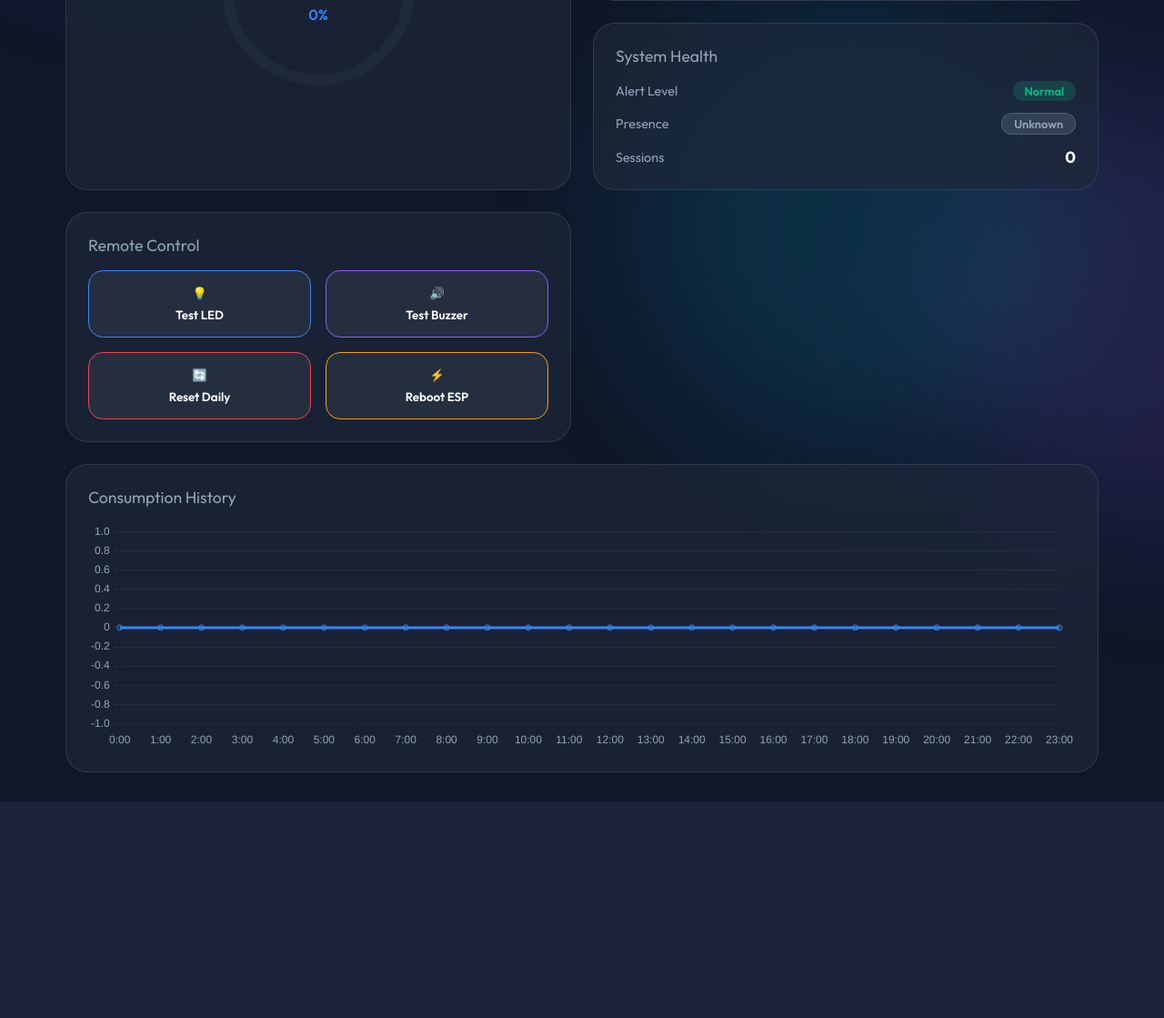
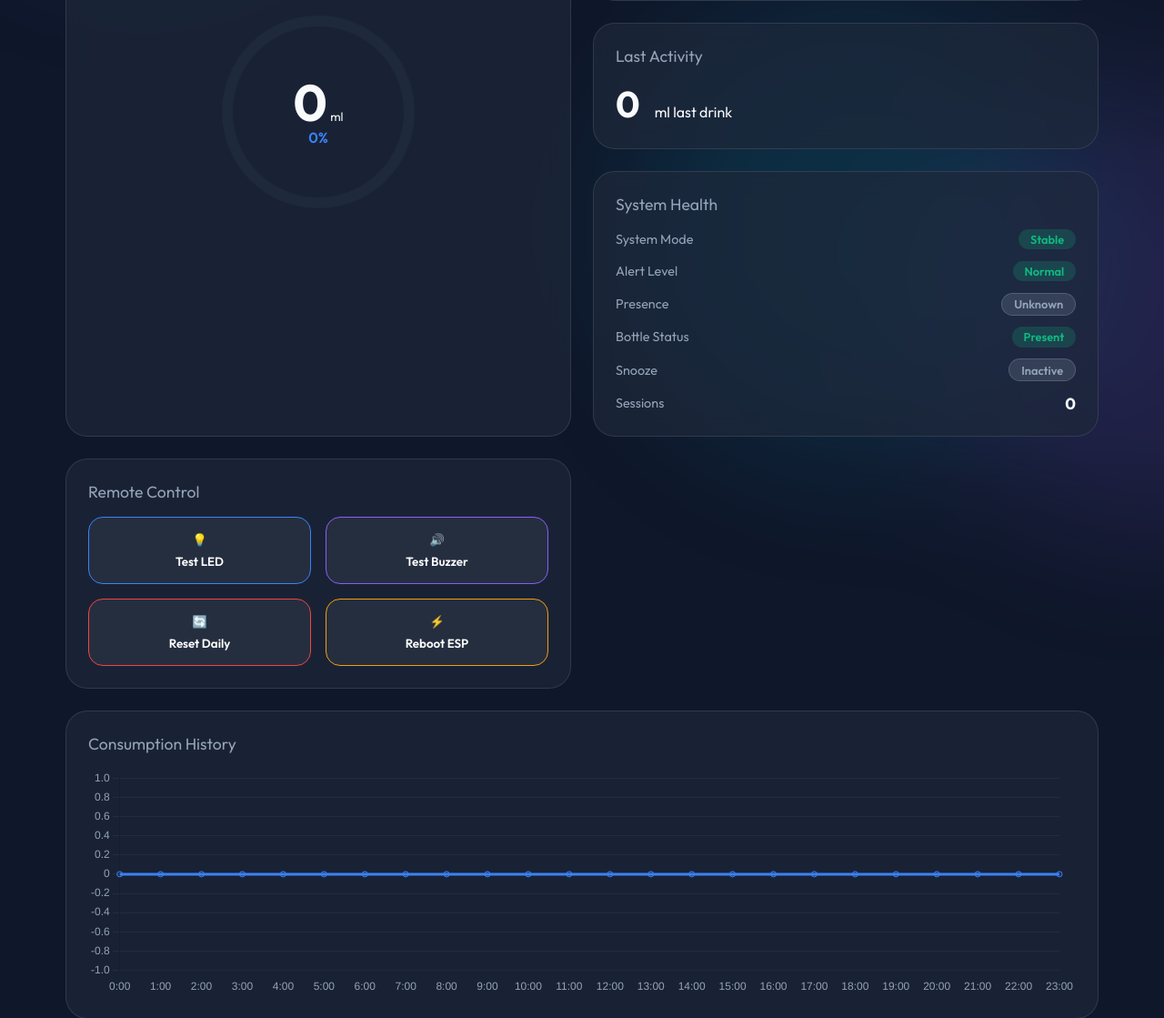
Before and after one commit to mithunbabbira/SmartHydrationSystem, a Flask app: page / in a window 1280 px wide. Shown: the part 447-1566 px from the top of the page at 91% size. Before the commit the page ends 1328 px from the top, so only its background shows below. Run offline with Flask 3, Linux system fonts and the light colour scheme; data that the repository does not hold is empty; some libraries are stand-ins or nearby versions.

Commit message:
Feature: Expanded Diagnostic Suite. Real-time monitoring for System Mode, Snooze, and Bottle Presence.

```diff
--- a/hydration_dashboard.py
+++ b/hydration_dashboard.py
@@ -28,8 +28,12 @@ latest_telemetry = {
     "delta": 0.0,
     "alert": 0,
     "today_ml": 0.0,
-    "presence": "unknown", # Home/Away status
-    "status": "online",  # Assume online initially if server is up
+    "last_drink_ml": 0.0,
+    "presence": "unknown",     # Home/Away
+    "system_mode": "Unknown",  # Monitoring, Sleeping, etc.
+    "snooze_active": False,
+    "bottle_missing": False,
+    "status": "online",        # Server <-> ESP link
     "last_update": None
 }
 
@@ -116,6 +120,22 @@ def on_message(client, userdata, msg):
         latest_telemetry["presence"] = presence
         socketio.emit('presence_update', {"presence": presence})
 
+    elif topic == "hydration/status/mode":
+        latest_telemetry["system_mode"] = payload
+        socketio.emit('telemetry_update', latest_telemetry)
+
+    elif topic == "hydration/alerts/snooze_active":
+        latest_telemetry["snooze_active"] = (payload.lower() == "true")
+        socketio.emit('telemetry_update', latest_telemetry)
+
+    elif topic == "hydration/alerts/bottle_missing":
+        latest_telemetry["bottle_missing"] = (payload.lower() == "true")
+        socketio.emit('telemetry_update', latest_telemetry)
+
+    elif topic == "hydration/consumption/last_drink":
+        latest_telemetry["last_drink_ml"] = float(payload)
+        socketio.emit('telemetry_update', latest_telemetry)
+
 mqtt_client = mqtt.Client(mqtt.CallbackAPIVersion.VERSION2)
 mqtt_client.username_pw_set(MQTT_USER, MQTT_PASSWORD)
 mqtt_client.on_connect = on_connect
--- a/static/css/style.css
+++ b/static/css/style.css
@@ -288,6 +288,12 @@ h1 span {
     border: 1px solid rgba(148, 163, 184, 0.3);
 }
 
+.status-warning {
+    background: rgba(245, 158, 11, 0.2);
+    color: #f59e0b;
+    border: 1px solid rgba(245, 158, 11, 0.3);
+}
+
 .status-grid {
     display: flex;
     flex-direction: column;
--- a/static/js/dashboard.js
+++ b/static/js/dashboard.js
@@ -171,6 +171,40 @@ function updatePresence(presence) {
     }
 }
 
+function updateDiagnostics(data) {
+    // Mode Mapping (if numeric from ESP, convert to labels)
+    const modes = ["Initializing", "Monitoring", "Sleeping", "Away", "Snoozed", "Alerting", "Picked Up", "Evaluating", "Bottle Missing"];
+    const modeLabel = typeof data.system_mode === 'number' ? modes[data.system_mode] : data.system_mode;
+
+    const modeEl = document.getElementById('system-mode');
+    if (modeEl) {
+        modeEl.innerText = modeLabel || 'Unknown';
+        modeEl.className = `status-pill ${modeLabel === 'Alerting' ? 'status-alert' : 'status-ok'}`;
+    }
+
+    // Bottle Presence
+    const bottleEl = document.getElementById('bottle-presence');
+    if (bottleEl) {
+        const isMissing = data.bottle_missing === true || data.bottle_missing === "true";
+        bottleEl.innerText = isMissing ? '❌ Missing' : '✅ Present';
+        bottleEl.className = `status-pill ${isMissing ? 'status-alert' : 'status-ok'}`;
+    }
+
+    // Snooze
+    const snoozeEl = document.getElementById('snooze-status');
+    if (snoozeEl) {
+        const isActive = data.snooze_active === true || data.snooze_active === "true";
+        snoozeEl.innerText = isActive ? '🔔 Snoozed' : 'Inactive';
+        snoozeEl.className = `status-pill ${isActive ? 'status-warning' : 'status-unknown'}`;
+    }
+
+    // Last Drink
+    const lastDrinkEl = document.getElementById('last-drink');
+    if (lastDrinkEl && data.last_drink_ml !== undefined) {
+        lastDrinkEl.innerText = Math.abs(data.last_drink_ml).toFixed(0);
+    }
+}
+
 // ==================== Charts ====================
 function initHistoryChart() {
     const ctx = document.getElementById('history-chart').getContext('2d');
--- a/templates/index.html
+++ b/templates/index.html
@@ -78,9 +78,21 @@
                 </div>
 
                 <!-- Alert/Quick Stats Card -->
+                <div class="card status-card glass">
+                    <h3>Last Activity</h3>
+                    <div class="weight-display">
+                        <span id="last-drink" class="value">0</span>
+                        <span class="unit">ml last drink</span>
+                    </div>
+                </div>
+
                 <div class="card health-card glass">
                     <h3>System Health</h3>
                     <div class="status-grid">
+                        <div class="status-item">
+                            <span>System Mode</span>
+                            <span id="system-mode" class="status-pill status-ok">Stable</span>
+                        </div>
                         <div class="status-item">
                             <span>Alert Level</span>
                             <span id="alert-level" class="status-pill status-ok">Normal</span>
@@ -88,6 +100,14 @@
                         <div class="status-item">
                             <span>Presence</span>
                             <span id="presence-status" class="status-pill status-unknown">Unknown</span>
+                        </div>
+                        <div class="status-item">
+                            <span>Bottle Status</span>
+                            <span id="bottle-presence" class="status-pill status-ok">Present</span>
+                        </div>
+                        <div class="status-item">
+                            <span>Snooze</span>
+                            <span id="snooze-status" class="status-pill status-unknown">Inactive</span>
                         </div>
                         <div class="status-item">
                             <span>Sessions</span>
```
